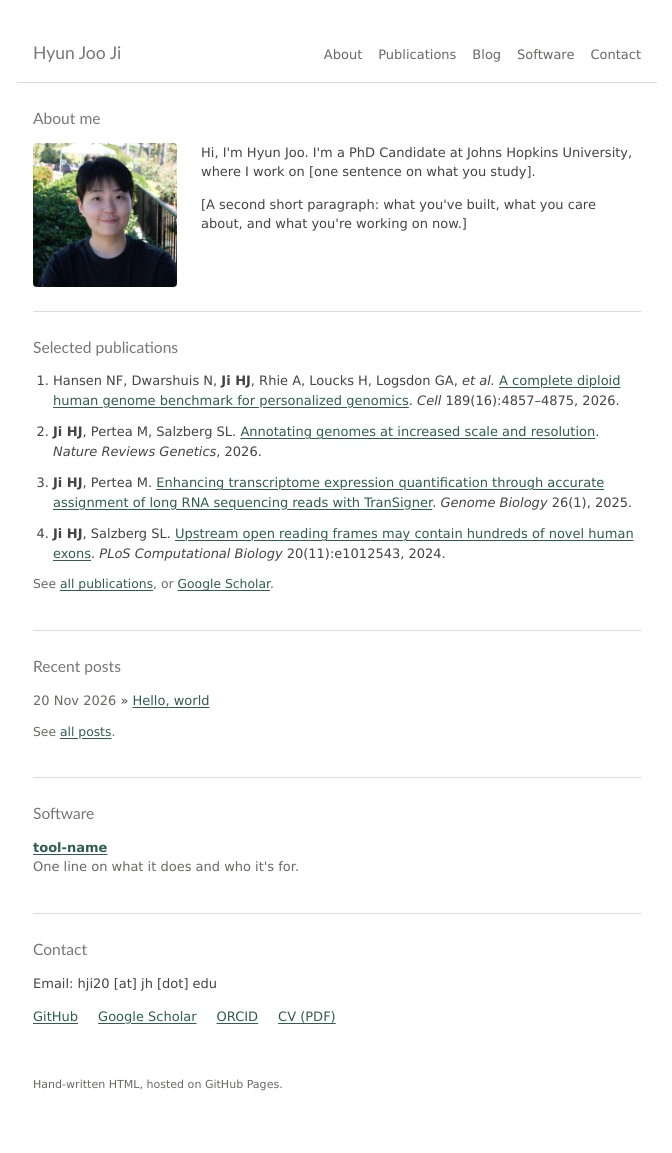
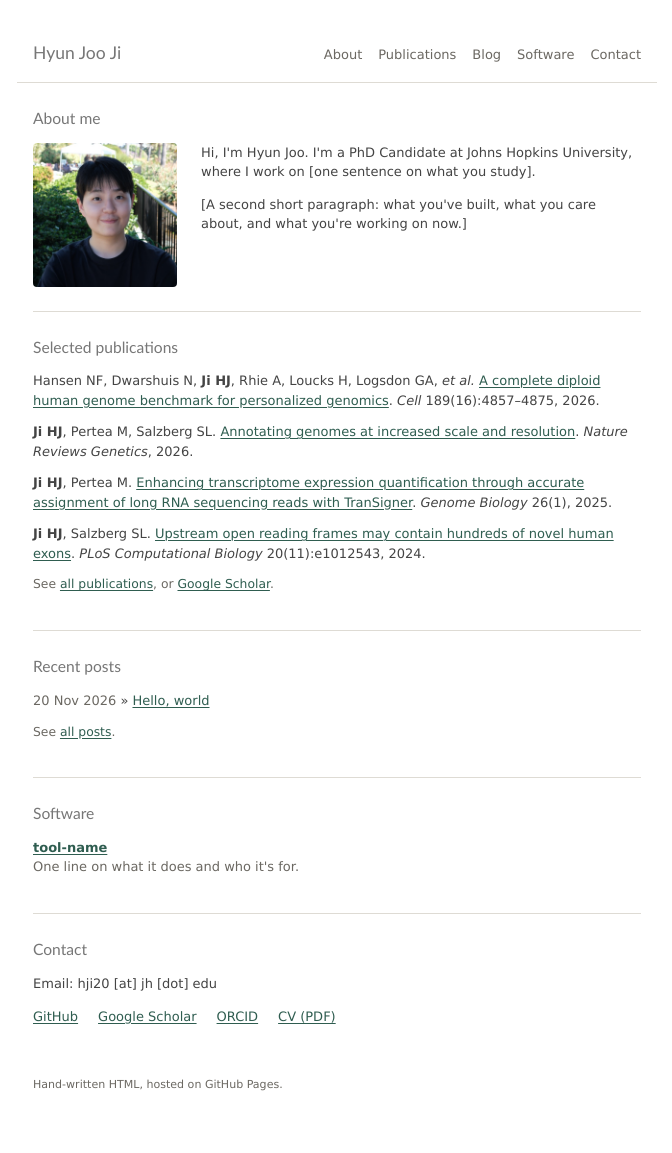
Before and after one commit to haydenji0731/haydenji0731.github.io, a Jekyll site: the page built from index.html, in a window 1280 px wide. Shown: the whole page, without its empty margins (303-975 px from the left). Built offline with Jekyll 4.4.1, drawn with Linux system fonts in a browser that asks for light colours.

Commit message:
Drop numbering from publication lists
Co-Authored-By: Claude Opus 5.5 <noreply@anthropic.com>

```diff
--- a/index.html
+++ b/index.html
@@ -41,7 +41,7 @@
 
     <section id="selected-publications">
       <h2>Selected publications</h2>
-      <ol class="pubs">
+      <ul class="pubs">
         <li>
           Hansen NF, Dwarshuis N, <strong>Ji HJ</strong>, Rhie A, Loucks H, Logsdon GA, <em>et al.</em>
           <a href="https://doi.org/10.1016/j.cell.2026.06.016">A complete diploid human genome benchmark for personalized genomics</a>.
@@ -62,7 +62,7 @@
           <a href="https://doi.org/10.1371/journal.pcbi.1012543">Upstream open reading frames may contain hundreds of novel human exons</a>.
           <em>PLoS Computational Biology</em> 20(11):e1012543, 2024.
         </li>
-      </ol>
+      </ul>
       <p class="more">
         See <a href="publications.html">all publications</a>, or
         <a href="https://scholar.google.com/citations?user=IJIPB3EAAAAJ&amp;hl=en">Google Scholar</a>.
--- a/publications.html
+++ b/publications.html
@@ -22,7 +22,7 @@
   <main>
     <section id="publications">
       <h2>Publications</h2>
-      <ol class="pubs" reversed>
+      <ul class="pubs">
         <li>
           Hansen NF, Dwarshuis N, <strong>Ji HJ</strong>, Rhie A, Loucks H, Logsdon GA, <em>et al.</em>
           <a href="https://doi.org/10.1016/j.cell.2026.06.016">A complete diploid human genome benchmark for personalized genomics</a>.
@@ -63,7 +63,7 @@
           EASTR: Identifying and eliminating systematic alignment errors in multi-exon genes.
           <em>Nature Communications</em> 14(1):7223, 2023.
         </li>
-      </ol>
+      </ul>
       <p class="more">
         Also on <a href="https://scholar.google.com/citations?user=IJIPB3EAAAAJ&amp;hl=en">Google Scholar</a>.
       </p>
--- a/style.css
+++ b/style.css
@@ -97,7 +97,7 @@ h2 {
 }
 
 /* Publications */
-.pubs { padding-left: 1.25rem; margin: 0; }
+.pubs { list-style: none; padding-left: 0; margin: 0; }
 .pubs li { margin-bottom: 0.75rem; }
 .more { color: var(--muted); font-size: 0.95em; }
 
```
